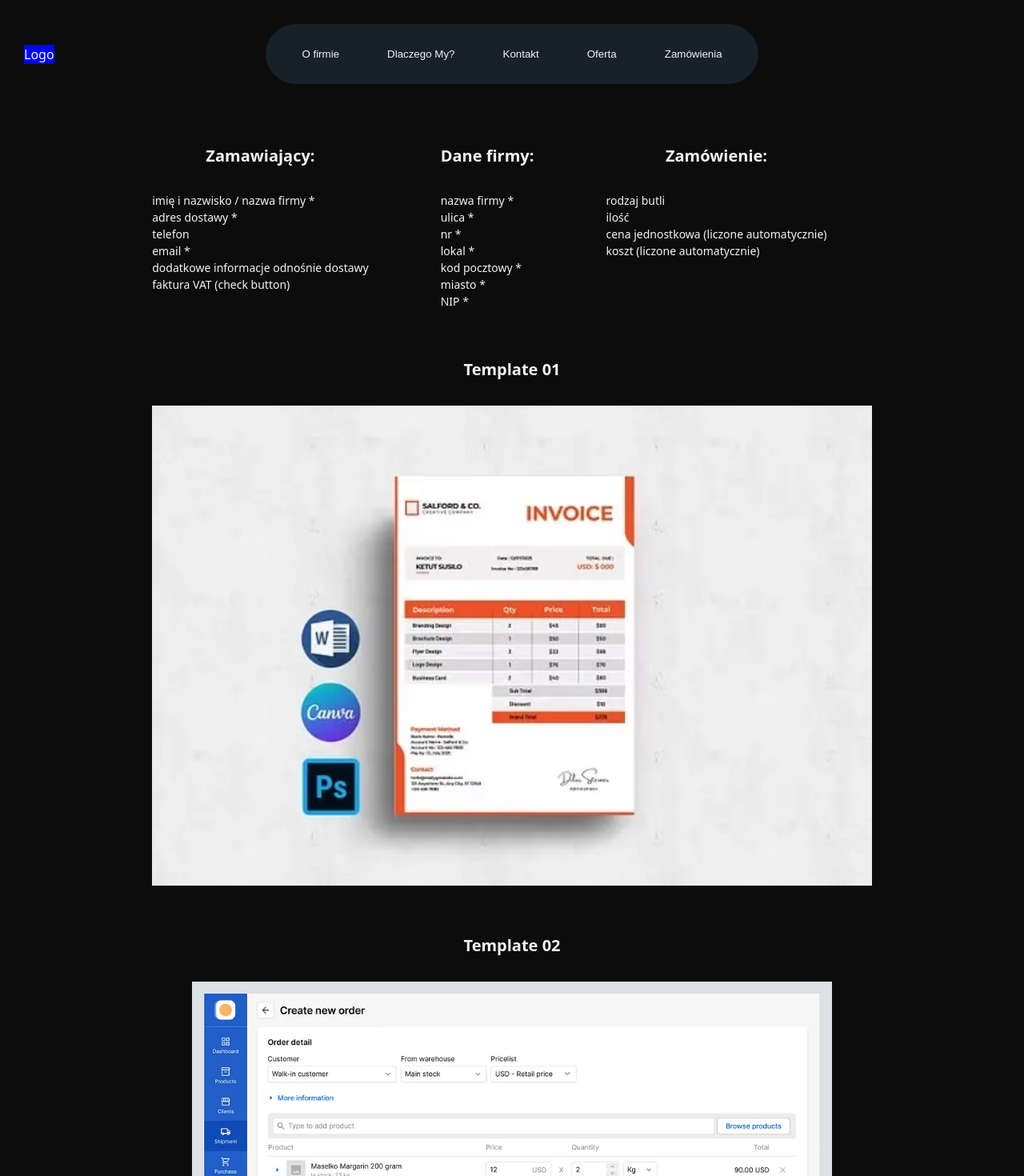
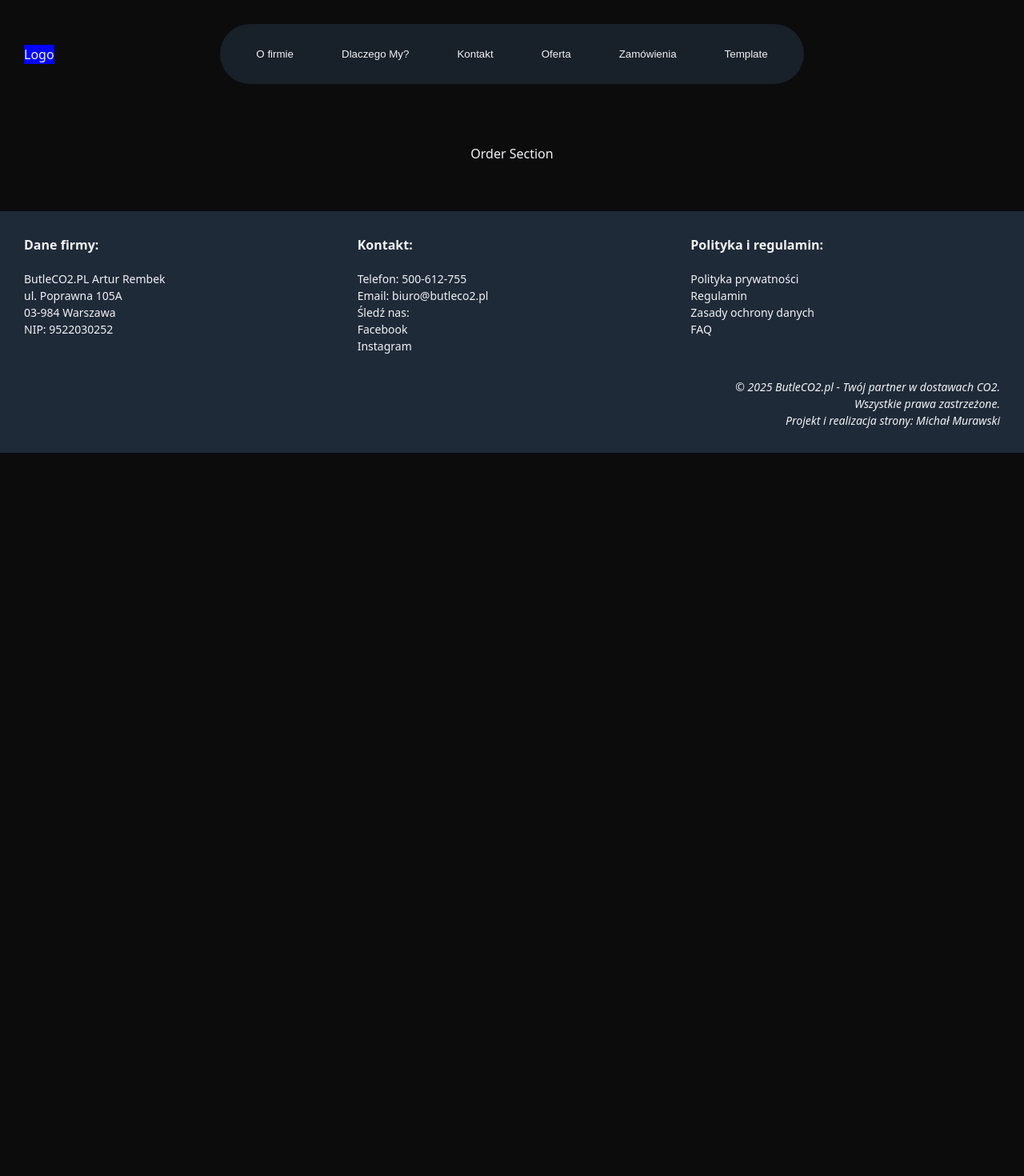
Before and after one commit to AMichalMurawski/butleCO2, a React (Vite) app: page /orders in a window 1280 px wide. Shown: the top 1470 px of the page at 80% size. After the commit the page ends 800 px from the top, so only its background shows below. Built offline with nearby package versions, Linux system fonts and the light colour scheme.

Commit message:
add new page Template and move template code

```diff
--- a/src/App.tsx
+++ b/src/App.tsx
@@ -1,15 +1,18 @@
 import { Route, Routes } from 'react-router-dom';
 import Layout from './layout/Layout';
 import { HomePage, OrdersPage } from './pages';
-
+import TemplatePage from './pages/TemplatePage/TemplatePage';
 
 const App = () => {
-  return <Routes>
+  return (
+    <Routes>
       <Route path="/" element={<Layout />}>
         <Route index element={<HomePage />} />
         <Route path="orders" element={<OrdersPage />} />
+        <Route path="template" element={<TemplatePage />} />
       </Route>
     </Routes>
+  );
 };
 
 export default App;
--- /dev/null
+++ b/src/pages/TemplatePage/TemplatePage.tsx
@@ -0,0 +1,12 @@
+import React from 'react';
+import Templates from '../../sections/Template/Template';
+
+const TemplatePage: React.FC = () => {
+  return (
+    <>
+      <Templates />
+    </>
+  );
+};
+
+export default TemplatePage;
--- a/src/sections/Header/Header.tsx
+++ b/src/sections/Header/Header.tsx
@@ -9,6 +9,7 @@ const navbarList = [
   ['Kontakt', '/#contactUs'],
   ['Oferta', '/#services'],
   ['Zamówienia', '/orders'],
+  ['Template', '/template'],
 ];
 
 const Header: React.FC = () => {
--- a/src/sections/Orders/Orders.styled.ts
+++ b/src/sections/Orders/Orders.styled.ts
@@ -1,33 +1,4 @@
-import styled from "styled-components";
-import { H3, P, Section } from "../../styles/Global.styled";
+import styled from 'styled-components';
+import { Section } from '../../styles/Global.styled';
 
-export const OrderSection = styled(Section)`
-    display: flex;
-    flex-direction: column;
-    gap: 60px;
-`;
-
-export const FormTemplate = styled.div`
-    display: flex;
-    flex-wrap: wrap;
-    gap: 90px;
-`
-
-export const FormSection = styled.div``
-
-export const Template = styled.div`
-    display: flex;
-    flex-direction: column;
-`
-
-export const Title = styled(H3)``
-
-export const Description = styled(P)`
-    text-align: left;
-`
-
-export const Image = styled.img`
-    width: 100%;
-    height: 600px;
-    object-fit: contain;
-`
+export const OrderSection = styled(Section)``;
--- a/src/sections/Orders/Orders.tsx
+++ b/src/sections/Orders/Orders.tsx
@@ -1,67 +1,8 @@
-import React from "react";
-import { Description, FormSection, FormTemplate, Image, OrderSection, Template, Title } from "./Orders.styled";
-
-const templates = [
-  ['/images/order-template-01.webp',
-    'Template 01'
-  ],
-  ['/images/order-template-02.webp',
-    'Template 02'
-  ],
-  ['/images/order-template-03.webp',
-    'Template 03'
-  ],
-  ['/images/order-template-04.webp',
-    'Template 04'
-  ],
-  ['/images/order-template-05.webp',
-    'Template 05'
-  ],
-  ['/images/order-template-06.webp',
-    'Template 06'
-  ],
-  ['/images/order-template-07.webp',
-    'Template 07'
-  ]
-]
+import React from 'react';
+import { OrderSection } from './Orders.styled';
 
 const Orders: React.FC = () => {
-  return <OrderSection id="orders">
-    <FormTemplate>
-      <FormSection>
-        <Title>Zamawiający:</Title>
-        <Description>imię i nazwisko / nazwa firmy *</Description>
-        <Description>adres dostawy *</Description>
-        <Description>telefon</Description>
-        <Description>email *</Description>
-        <Description>dodatkowe informacje odnośnie dostawy</Description>
-        <Description>faktura VAT (check button)</Description>
-      </FormSection>
-      <FormSection>
-        <Title>Dane firmy:</Title>
-        <Description>nazwa firmy *</Description>
-        <Description>ulica *</Description>
-        <Description>nr *</Description>
-        <Description>lokal *</Description>
-        <Description>kod pocztowy *</Description>
-        <Description>miasto *</Description>
-        <Description>NIP *</Description>
-      </FormSection>
-      <FormSection>
-        <Title>Zamówienie:</Title>
-        <Description>rodzaj butli</Description>
-        <Description>ilość</Description>
-        <Description>cena jednostkowa (liczone automatycznie)</Description>
-        <Description>koszt (liczone automatycznie)</Description>
-      </FormSection>
-    </FormTemplate>
-    {templates.map(template =>
-      <Template>
-        <Title>{template[1]}</Title>
-        <Image src={template[0]} />
-      </Template>
-    )}
-  </OrderSection>;
+  return <OrderSection id="orders">Order Section</OrderSection>;
 };
 
 export default Orders;
--- /dev/null
+++ b/src/sections/Template/Template.styled.ts
@@ -0,0 +1,33 @@
+import styled from 'styled-components';
+import { H3, P, Section } from '../../styles/Global.styled';
+
+export const TemplateSection = styled(Section)`
+  display: flex;
+  flex-direction: column;
+  gap: 60px;
+`;
+
+export const FormTemplate = styled.div`
+  display: flex;
+  flex-wrap: wrap;
+  gap: 90px;
+`;
+
+export const FormWraper = styled.div``;
+
+export const TemplateWraper = styled.div`
+  display: flex;
+  flex-direction: column;
+`;
+
+export const Title = styled(H3)``;
+
+export const Description = styled(P)`
+  text-align: left;
+`;
+
+export const Image = styled.img`
+  width: 100%;
+  height: 600px;
+  object-fit: contain;
+`;
--- /dev/null
+++ b/src/sections/Template/Template.tsx
@@ -0,0 +1,63 @@
+import React from 'react';
+import {
+  Description,
+  FormWraper,
+  FormTemplate,
+  Image,
+  TemplateSection,
+  TemplateWraper,
+  Title,
+} from './Template.styled';
+
+const templates = [
+  ['/images/order-template-01.webp', 'Template 01'],
+  ['/images/order-template-02.webp', 'Template 02'],
+  ['/images/order-template-03.webp', 'Template 03'],
+  ['/images/order-template-04.webp', 'Template 04'],
+  ['/images/order-template-05.webp', 'Template 05'],
+  ['/images/order-template-06.webp', 'Template 06'],
+  ['/images/order-template-07.webp', 'Template 07'],
+];
+
+const Templates: React.FC = () => {
+  return (
+    <TemplateSection id="orders">
+      <FormTemplate>
+        <FormWraper>
+          <Title>Zamawiający:</Title>
+          <Description>imię i nazwisko / nazwa firmy *</Description>
+          <Description>adres dostawy *</Description>
+          <Description>telefon</Description>
+          <Description>email *</Description>
+          <Description>dodatkowe informacje odnośnie dostawy</Description>
+          <Description>faktura VAT (check button)</Description>
+        </FormWraper>
+        <FormWraper>
+          <Title>Dane firmy:</Title>
+          <Description>nazwa firmy *</Description>
+          <Description>ulica *</Description>
+          <Description>nr *</Description>
+          <Description>lokal *</Description>
+          <Description>kod pocztowy *</Description>
+          <Description>miasto *</Description>
+          <Description>NIP *</Description>
+        </FormWraper>
+        <FormWraper>
+          <Title>Zamówienie:</Title>
+          <Description>rodzaj butli</Description>
+          <Description>ilość</Description>
+          <Description>cena jednostkowa (liczone automatycznie)</Description>
+          <Description>koszt (liczone automatycznie)</Description>
+        </FormWraper>
+      </FormTemplate>
+      {templates.map(template => (
+        <TemplateWraper>
+          <Title>{template[1]}</Title>
+          <Image src={template[0]} />
+        </TemplateWraper>
+      ))}
+    </TemplateSection>
+  );
+};
+
+export default Templates;
```
